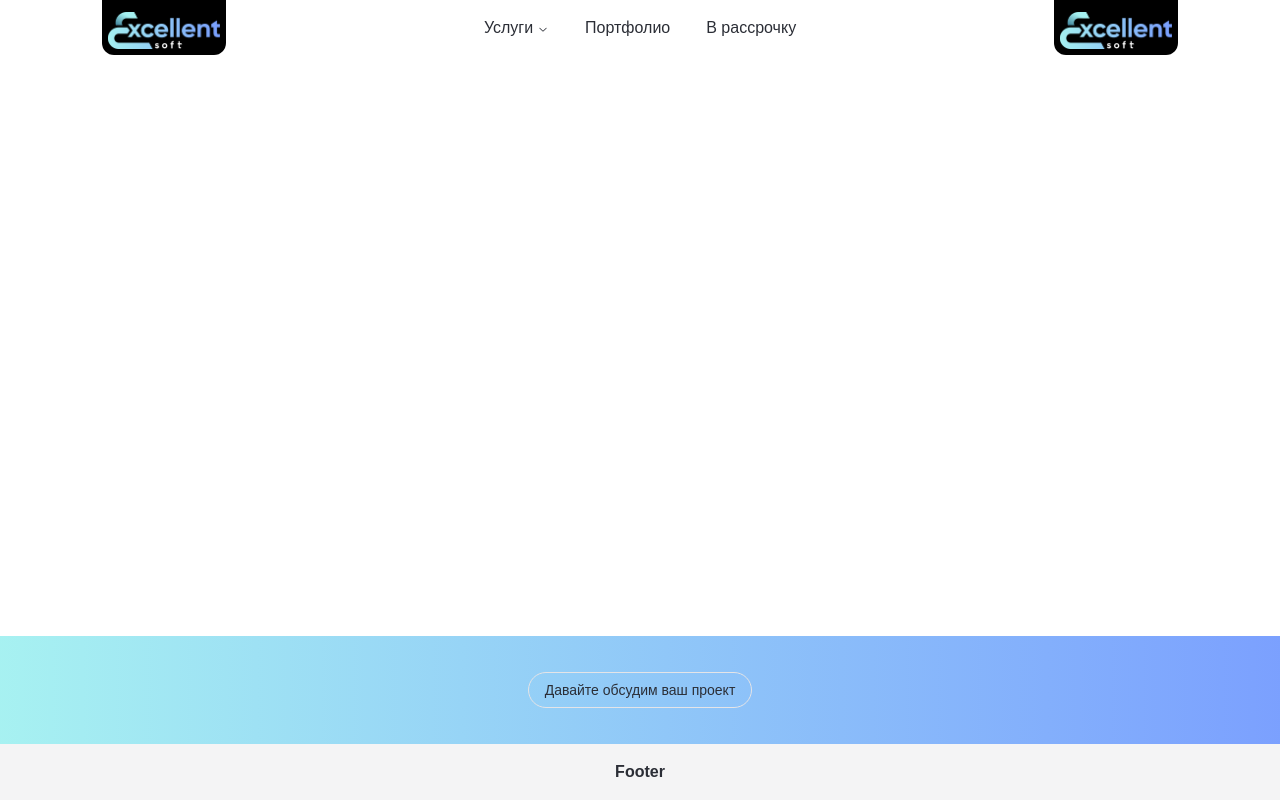
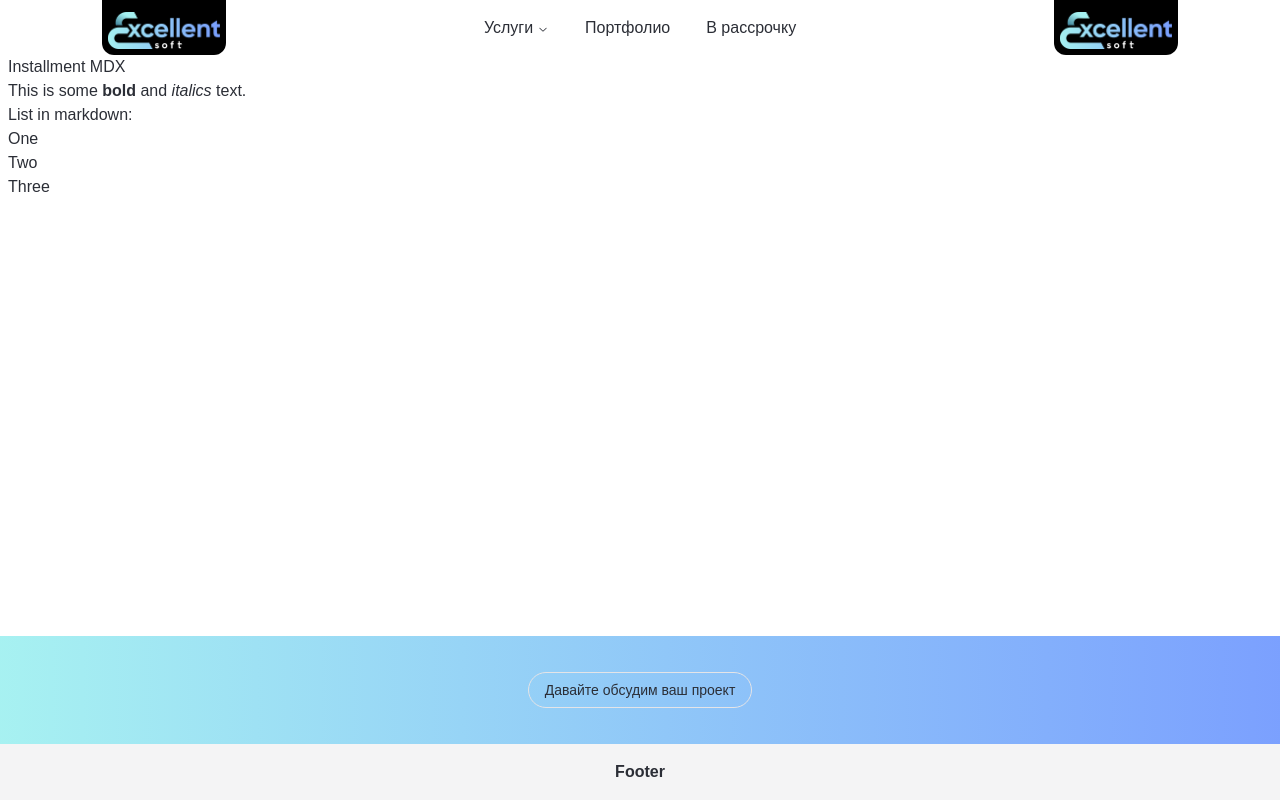
Before and after one commit to vzkharov/excellent-soft, a Next.js app: page /instalment in a window 1280 px wide. Built offline with nearby package versions, Linux system fonts and the light colour scheme.

Commit message:
add: `instalment.mdx` template

```diff
--- /dev/null
+++ b/src/app/(content)/instalment/instalment.mdx
@@ -0,0 +1,9 @@
+# Installment MDX
+
+This is some **bold** and _italics_ text.
+
+List in markdown:
+
+- One
+- Two
+- Three
--- a/src/app/(content)/instalment/page.tsx
+++ b/src/app/(content)/instalment/page.tsx
@@ -1,7 +1,13 @@
 import type { Page } from '~/lib/types'
 
+import InstallmentMarkdown from './instalment.mdx'
+
 const InstalmentPage: Page = () => {
-	return <section></section>
+	return (
+		<section>
+			<InstallmentMarkdown />
+		</section>
+	)
 }
 
 export default InstalmentPage
```
